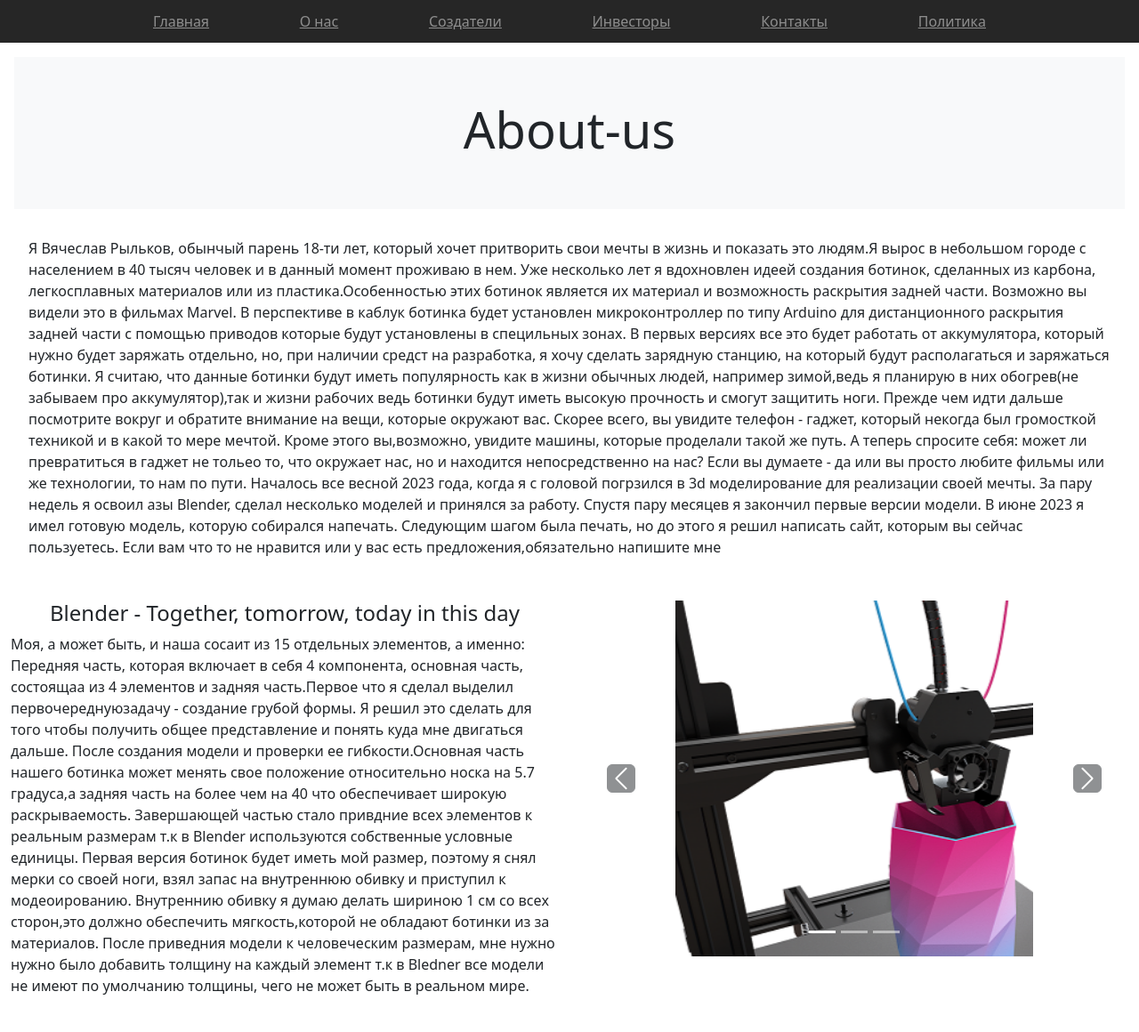
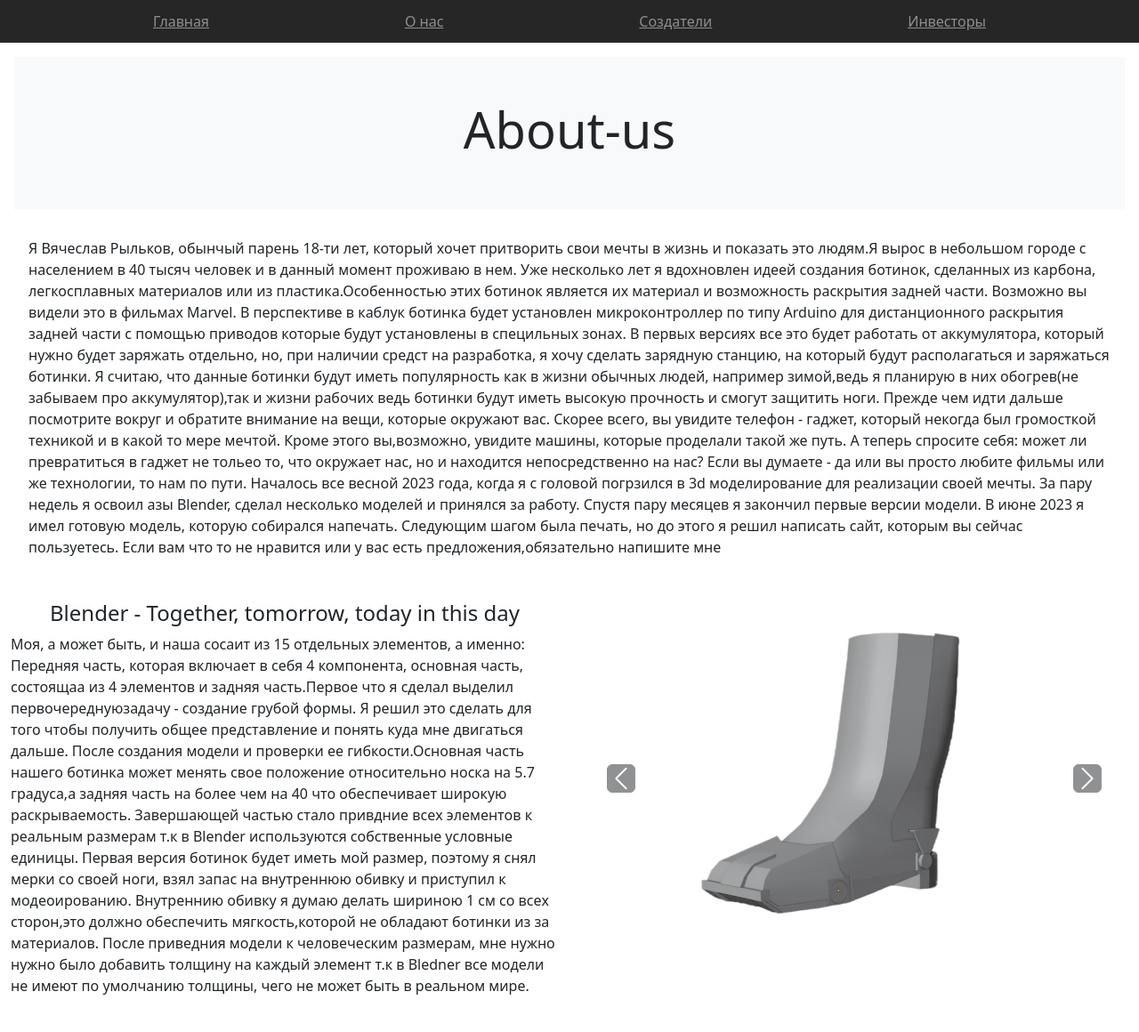
Before and after one commit to Viacheslav-hub-blip/IronSite, a Django app: page /about-us in a window 1280 px wide. Shown: the top 1160 px of the page at 89% size. Run offline with Django 4.2, Linux system fonts and the light colour scheme.

Commit message:
Версия для выгрузки

```diff
--- a/ironSite/mainPage/templates/mainPage/Investors.html
+++ b/ironSite/mainPage/templates/mainPage/Investors.html
@@ -22,8 +22,8 @@
         <a class="py-2 d-none d-md-inline-block" href="/about-us">О нас</a>
         <a class="py-2 d-none d-md-inline-block" href="/creators">Создатели</a>
         <a class="py-2 d-none d-md-inline-block" href="#">Инвесторы</a>
-        <a class="py-2 d-none d-md-inline-block" href="#">Контакты</a>
-        <a class="py-2 d-none d-md-inline-block" href="/politics">Политика</a>
+<!--        <a class="py-2 d-none d-md-inline-block" href="#">Контакты</a>-->
+<!--        <a class="py-2 d-none d-md-inline-block" href="/politics">Политика</a>-->
 
     </nav>
 </header>
--- a/ironSite/mainPage/templates/mainPage/about-us.html
+++ b/ironSite/mainPage/templates/mainPage/about-us.html
@@ -13,21 +13,15 @@
 
     <style>
         .wrapper {
-            width: 300px;
-            height: 300px;
-            border: 5px solid #515151;
+
+            min-height: 400px;
+            /*border: 5px solid #515151;*/
         }
 
-        .exmpl {
-            overflow: hidden;
-            display: flex;
-            justify-content: center;
-            align-items: center;
-        }
-
-        .exmpl img {
+        .exmp3 img {
+            object-fit: cover;
+            width: 100%;
             height: 100%;
-            width: auto;
         }
     </style>
 
@@ -40,8 +34,9 @@
         <a class="py-2 d-none d-md-inline-block" href="/about-us">О нас</a>
         <a class="py-2 d-none d-md-inline-block" href="/creators">Создатели</a>
         <a class="py-2 d-none d-md-inline-block" href="/Investors">Инвесторы</a>
-        <a class="py-2 d-none d-md-inline-block" href="#">Контакты</a>
-        <a class="py-2 d-none d-md-inline-block" href="/politics">Политика</a>
+
+        <!--        <a class="py-2 d-none d-md-inline-block" href="#">Контакты</a>-->
+        <!--        <a class="py-2 d-none d-md-inline-block" href="/politics">Политика</a>-->
 
     </nav>
 </header>
@@ -115,16 +110,19 @@
                         <div class="col-8 text-center">
                             <div class="carousel-inner">
 
-                                <div class="carousel-item active container h-80" style="height: 400px">
-                                    <img src="../../static/3d.png"/>
+                                <div class="carousel-item active container h-80 wrapper exmp3" style="height: 400px">
+
+                                    <img src="../../static/f2-IdaAqqj2f-transformed.png"/>
                                 </div>
 
-                                <div class="carousel-item active container h-80" style="height: 400px">
-                                    <img src="../../static/3d.png"/>
+                                <div class="carousel-item  container h-80 wrapper exmp3" style="height: 400px">
+
+                                    <img src="../../static/f3_(1)-transformed.png"/>
                                 </div>
 
-                                <div class="carousel-item active container h-80" style="height: 400px">
-                                    <img src="../../static/3d.png"/>
+                                <div class="carousel-item  container h-80 wrapper exmp3" style="height: 400px">
+
+                                    <img src="../../static/f4-transformed.png"/>
                                 </div>
 
                             </div>
```
Also changed, not shown: other parts of ironSite/mainPage/templates/mainPage/about-us.html (+20 -3 lines), ironSite/mainPage/templates/mainPage/basePage.html (+27 -19 lines), ironSite/mainPage/templates/mainPage/creators.html (+4 -4 lines), ironSite/mainPage/static/IMG_20230722_152118_059.jpg (added), ironSite/mainPage/static/f1.JPG (added), ironSite/mainPage/static/f2-IdaAqqj2f-transformed.png (added), ironSite/mainPage/static/f2.JPG (added), ironSite/mainPage/static/f3.JPG (added), ironSite/mainPage/static/f3_(1)-transformed.png (added), ironSite/mainPage/static/f4-transformed.png (added), ironSite/mainPage/static/f4.JPG (added), 1 other file.
